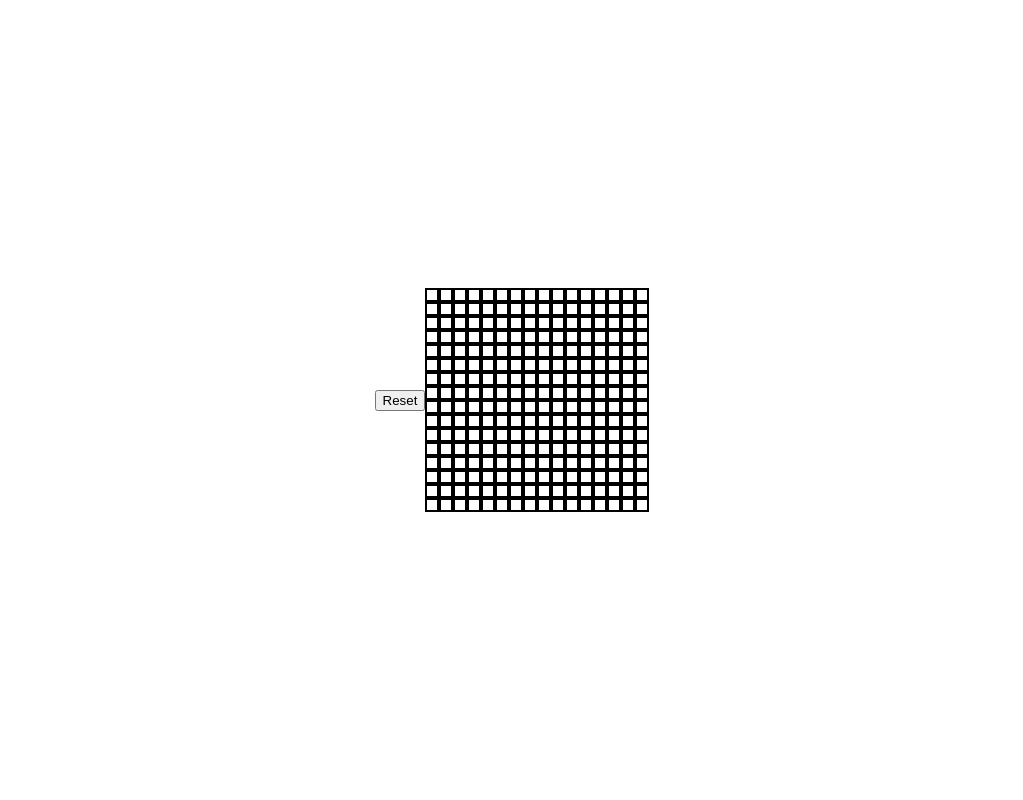
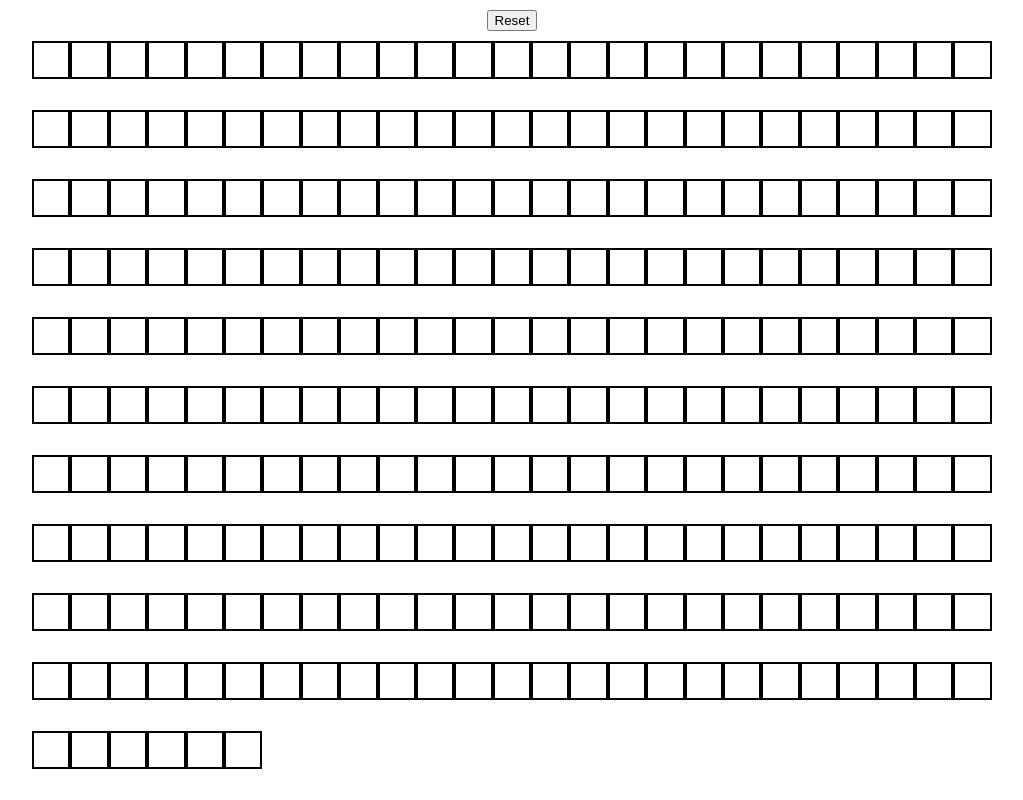
Before and after one commit to amutones/etch-a-sketch, a plain HTML site: page index.html in a window 1280 px wide. Shown: the whole page, without its empty margins (128-1151 px from the left). Drawn offline with Linux system fonts and the light colour scheme.

Commit message:
Fixed container with square size

```diff
--- a/style.css
+++ b/style.css
@@ -3,17 +3,22 @@ body {
     margin:0;
     padding:0;
     display:flex;
-    justify-content: center;
+    flex-direction: column;
+    /* justify-content: flex-start; */
     align-items: center;
     height: 100vh;
+}
+
+#resetGrid {
+    padding: 10px;
 }
 
 #container {
 
     display:flex;
-    height: 224px;
-    width:224px;
-
+    height: 960px;
+    width:960px;
+    align-self: center;
     flex-wrap: wrap;
     /* justify-content: center;
     align-items: center; */
@@ -23,7 +28,7 @@ body {
     border: 2px solid;
 
     border-color:black;
-    height:10px;
-    width: 10px;
+    height:34.4px;
+    width:34.4px;
 
 }
```
